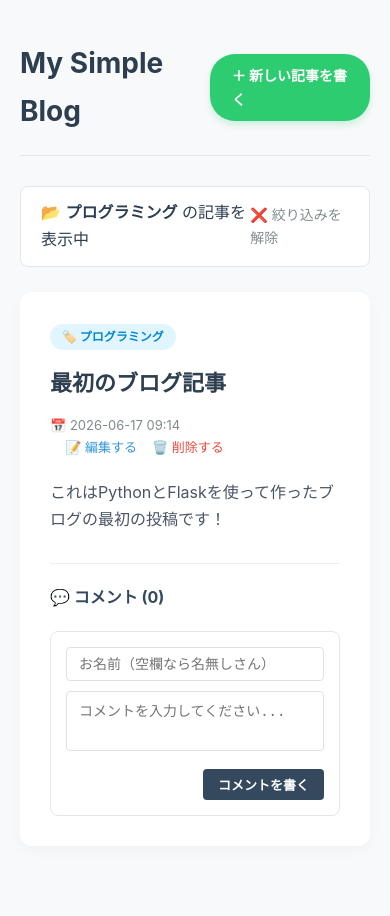
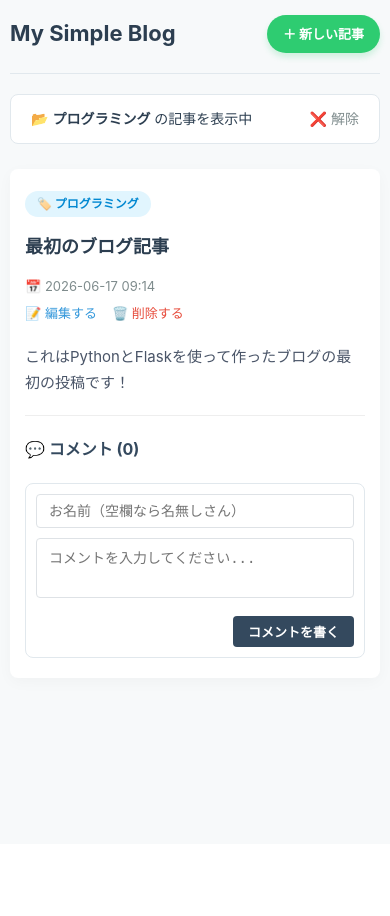
Before and after one commit to fumioMatsunari/myGeminiBlog, a Flask app: a page that uses templates/index.html in a window 390 px wide. After the commit the page ends 680 px from the top, so only its background shows below. Run offline with Flask 3, Linux system fonts and the light colour scheme.

Commit message:
画面のスマホ対応（レスポンシブ化）を完了

```diff
--- a/templates/index.html
+++ b/templates/index.html
@@ -17,14 +17,17 @@
             --tag-text: #0288d1;
         }
         body { font-family: -apple-system, BlinkMacSystemFont, "Segoe UI", Roboto, sans-serif; background-color: var(--bg-color); color: var(--text-main); line-height: 1.7; margin: 0; padding: 0; }
+
+        /* 全体を包むコンテナの余白調整 */
         .container { max-width: 760px; margin: 0 auto; padding: 40px 20px; }
+
         header { display: flex; justify-content: space-between; align-items: center; margin-bottom: 30px; padding-bottom: 20px; border-bottom: 1px solid #e1e8ed; }
         header h1 { font-size: 28px; font-weight: 700; margin: 0; }
         header h1 a { color: var(--text-main); text-decoration: none; }
-        .btn { background-color: var(--accent-color); color: white; padding: 10px 22px; text-decoration: none; border-radius: 25px; font-weight: bold; font-size: 14px; box-shadow: 0 4px 6px rgba(46, 204, 113, 0.2); transition: all 0.2s; }
+        .btn { background-color: var(--accent-color); color: white; padding: 10px 22px; text-decoration: none; border-radius: 25px; font-weight: bold; font-size: 14px; box-shadow: 0 4px 6px rgba(46, 204, 113, 0.2); transition: all 0.2s; white-space: nowrap; }
         .btn:hover { background-color: var(--accent-hover); transform: translateY(-1px); }
 
-        .filter-info { background: #fff; padding: 12px 20px; border-radius: 8px; margin-bottom: 25px; display: flex; justify-content: space-between; align-items: center; border: 1px solid #e1e8ed; }
+        .filter-info { background: #fff; padding: 12px 20px; border-radius: 8px; margin-bottom: 25px; display: flex; justify-content: space-between; align-items: center; border: 1px solid #e1e8ed; font-size: 14px; }
 
         .post-card { background: var(--card-bg); border-radius: 12px; padding: 30px; margin-bottom: 30px; box-shadow: 0 4px 15px rgba(0, 0, 0, 0.03); }
         .post-title { font-size: 22px; margin-top: 0; margin-bottom: 12px; font-weight: 700; }
@@ -34,7 +37,6 @@
 
         .post-date { color: var(--text-muted); font-size: 13px; margin-bottom: 20px; display: flex; align-items: center; flex-wrap: wrap; }
 
-        /* 👇 削除ボタンまわりのスタイル */
         .action-links { display: flex; align-items: center; margin-left: 15px; }
         .btn-delete { background: none; border: none; color: #e74c3c; cursor: pointer; font-size: 13px; padding: 0; margin-left: 15px; font-family: inherit; }
         .btn-delete:hover { text-decoration: underline; }
@@ -53,19 +55,34 @@
         .comment-form textarea { height: 60px; resize: none; }
         .comment-btn { background: #34495e; color: white; border: none; padding: 6px 15px; border-radius: 4px; cursor: pointer; font-size: 13px; font-weight: bold; }
         .comment-btn:hover { background: #2c3e50; }
+
+        /* 📱 【追加】スマートフォン用のデザイン調整（画面幅が600px以下のとき） */
+        @media (max-width: 600px) {
+            .container { padding: 15px 10px; }
+            header { margin-bottom: 20px; }
+            header h1 { font-size: 22px; }
+            .btn { padding: 8px 16px; font-size: 13px; }
+            .post-card { padding: 20px 15px; margin-bottom: 20px; border-radius: 8px; }
+            .post-title { font-size: 18px; }
+            .post-img { max-height: 250px; margin-bottom: 15px; }
+            .post-content { font-size: 15px; margin-bottom: 20px; }
+            .action-links { margin-left: 0; margin-top: 5px; width: 100%; } /* スマホではボタンを改行 */
+            .btn-delete { margin-left: 15px; }
+            .comment-form { padding: 10px; }
+        }
     </style>
 </head>
 <body>
     <div class="container">
         <header>
             <h1><a href="/">My Simple Blog</a></h1>
-            <a href="/post/new" class="btn">＋ 新しい記事を書く</a>
+            <a href="/post/new" class="btn">＋ 新しい記事</a>
         </header>
 
         {% if selected_category %}
         <div class="filter-info">
             <span>📂 <b>{{ selected_category }}</b> の記事を表示中</span>
-            <a href="/" style="color: #7f8c8d; text-decoration: none; font-size: 14px;">❌ 絞り込みを解除</a>
+            <a href="/" style="color: #7f8c8d; text-decoration: none;">❌ 解除</a>
         </div>
         {% endif %}
 
@@ -81,7 +98,6 @@
                     📅 {{ post.date }}
                     <div class="action-links">
                         <a href="/post/edit/{{ post.id }}" style="color: #3498db; text-decoration: none; font-size: 13px;">📝 編集する</a>
-
                         <form action="/post/delete/{{ post.id }}" method="POST" style="display: inline;" onsubmit="return confirm('本当にこの記事を削除してもよろしいですか？');">
                             <button type="submit" class="btn-delete">🗑️ 削除する</button>
                         </form>
```
